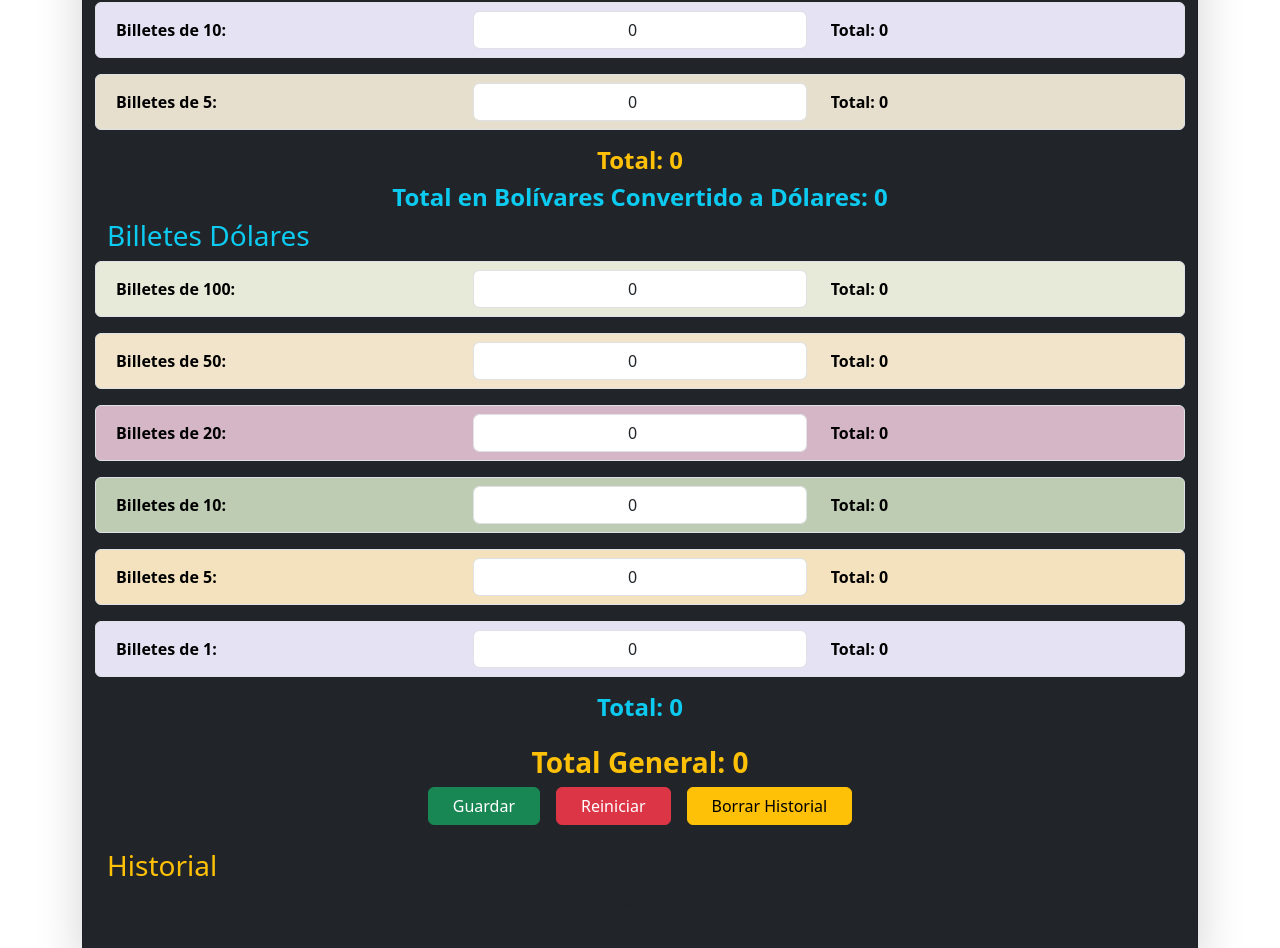
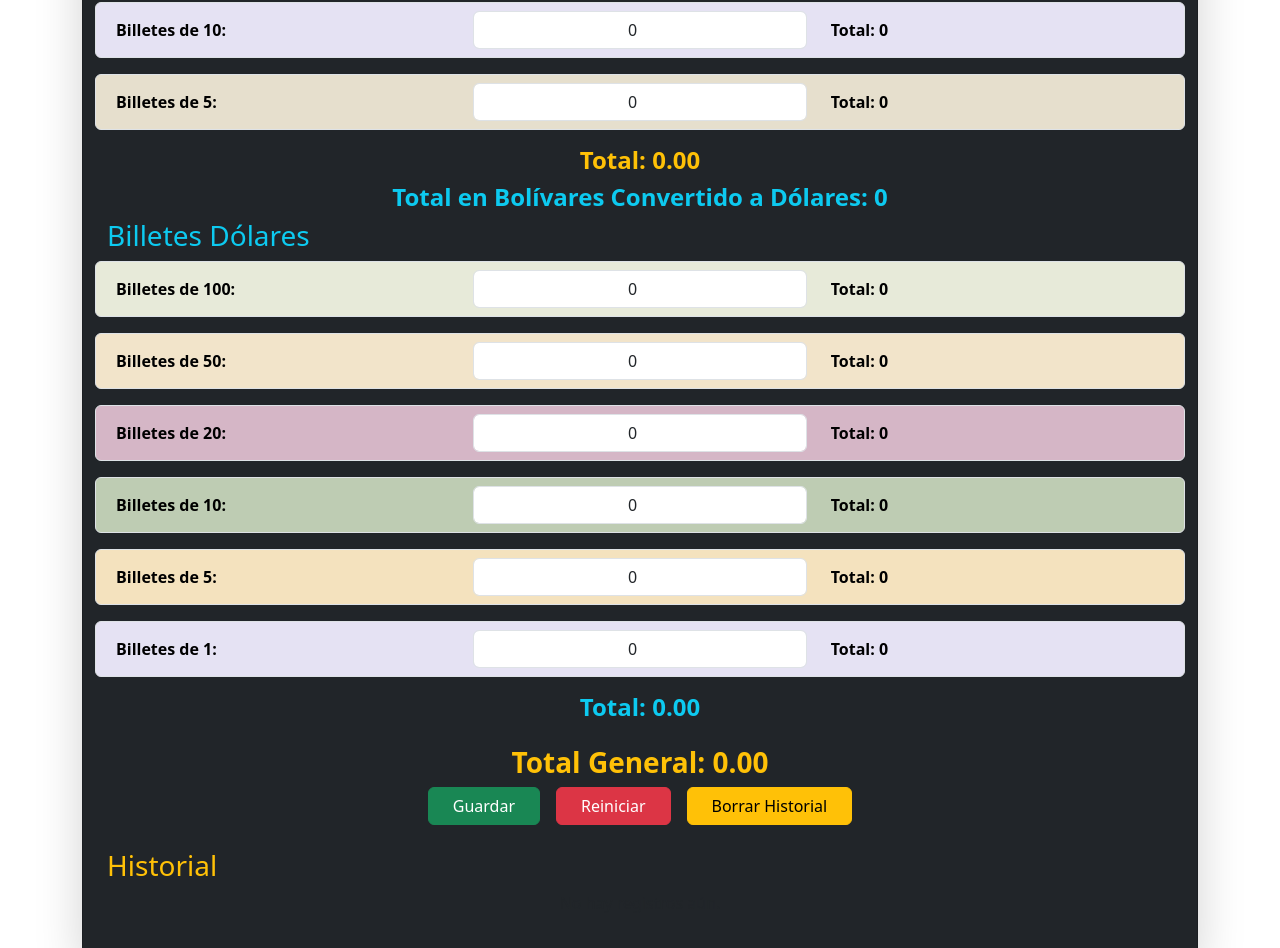
Before and after one commit to DiegoAngola/contadorChips, a React (Vite) app: page / in a window 1280 px wide. Shown: the part 1618-2566 px from the top of the page. Built offline with nearby package versions, Linux system fonts and the light colour scheme.

Commit message:
to fixed

```diff
--- a/src/components/BillCounter.jsx
+++ b/src/components/BillCounter.jsx
@@ -39,7 +39,7 @@ const BillCounter = ({ label, bills, handleBillChange, calculateBillTotal, billV
         </div>
       </div>
     ))}
-    <h4 className={`${totalColor} text-center fw-bold`}>Total: {calculateBillTotal(bills)}</h4>
+    <h4 className={`${totalColor} text-center fw-bold`}>Total: {parseFloat(calculateBillTotal(bills)).toFixed(2)}</h4>
   </div>
 );
 
--- a/src/components/DualChipCounter.jsx
+++ b/src/components/DualChipCounter.jsx
@@ -190,7 +190,7 @@ export default function DualChipCounter() {
         />
 
         <h3 className="text-warning text-center fw-bold mt-3">
-          Total General: {calculateTotalGeneral()}
+            Total General: {parseFloat(calculateTotalGeneral()).toFixed(2)}
         </h3>
 
         <div className="d-flex justify-content-center gap-3">
--- a/src/components/HistoryList.jsx
+++ b/src/components/HistoryList.jsx
@@ -13,7 +13,7 @@ const HistoryList = ({ history }) => (
             <span>Billetes Bolívares: {entry.billCount} (Total: {entry.totalBolivarBills})</span>
             <span>Total Bolívares Convertido a Dólares: {entry.totalBolivarsConverted}</span>
             <span>Billetes Dólares: {entry.dollarBills} (Total: {entry.totalDollarBills})</span>
-            <span className="fw-bold">Total General: {entry.totalCombined}</span>
+            <span className="fw-bold">Total General: {parseFloat(entry.totalCombined).toFixed(2)}</span>
           </div>
         ))
       )}
```
